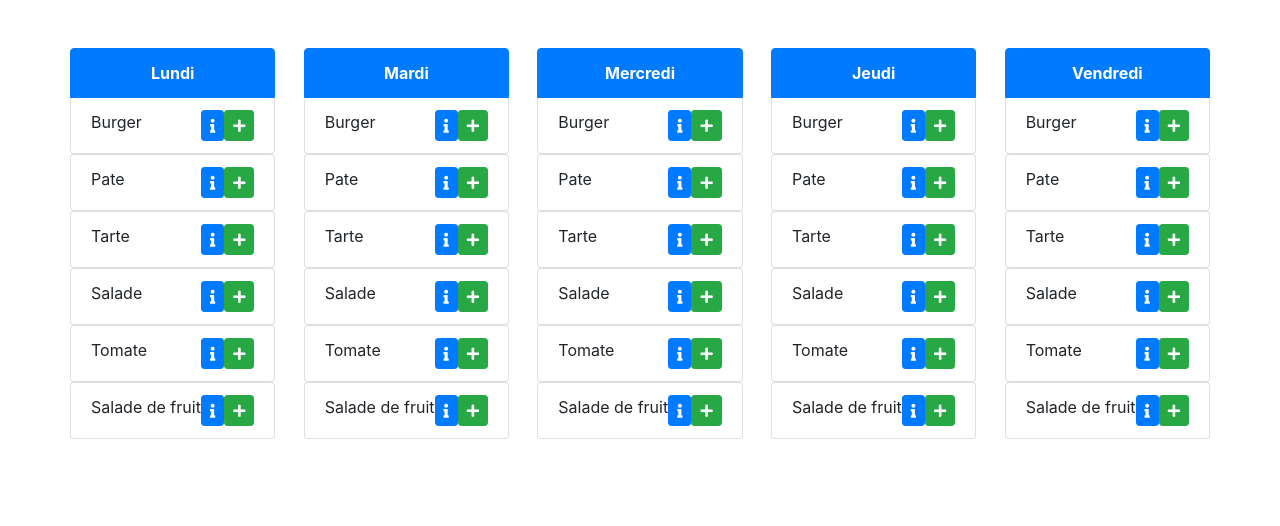
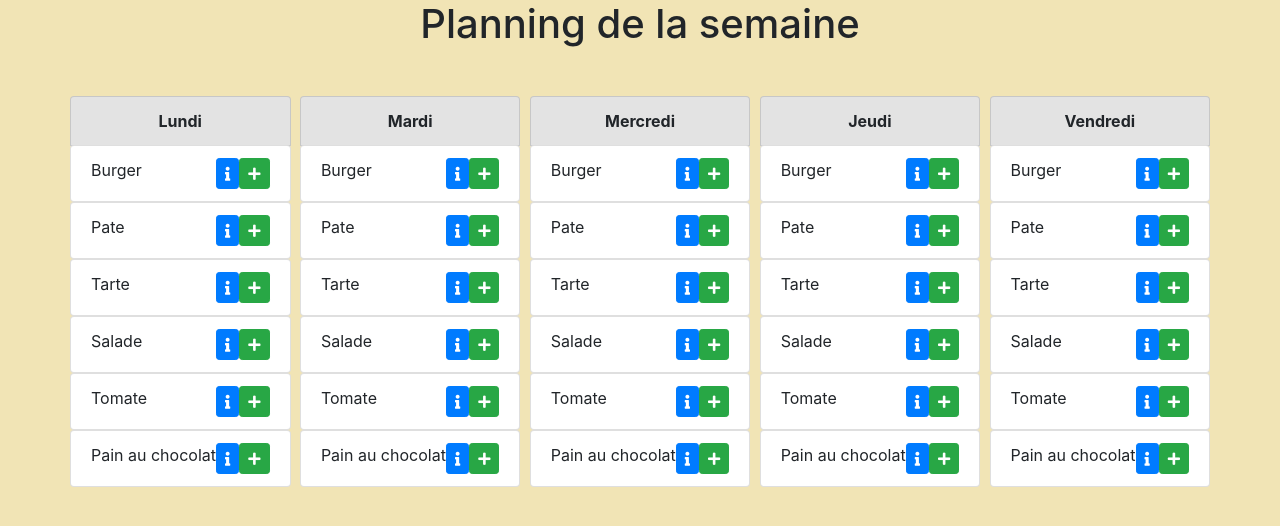
Before and after one commit to alexNMD/projet-cantine, an Angular app in the folder projet-cantine/: page / in a window 1280 px wide. Shown: the top 526 px of the page. Built offline with nearby package versions, Linux system fonts and the light colour scheme.

Commit message:
modif calendrier

```diff
--- a/projet-cantine/src/app/app.component.html
+++ b/projet-cantine/src/app/app.component.html
@@ -1,3 +1,4 @@
+<h1 class="text-center">Planning de la semaine</h1>
 <div class="container mt-5 ">
   <div class="row d-flex justify-content-between">
   <app-calendrier dayName="Lundi"></app-calendrier>
--- a/projet-cantine/src/app/app.module.ts
+++ b/projet-cantine/src/app/app.module.ts
@@ -16,7 +16,7 @@ import { PlatComponent } from './plat/plat.component';
         MonPremierComponent,
         AppareilComponent,
         CalendrierComponent,
-        PlatComponent
+        PlatComponent,
     ],
     imports: [
         BrowserModule,
--- a/projet-cantine/src/app/calendrier/calendrier.component.html
+++ b/projet-cantine/src/app/calendrier/calendrier.component.html
@@ -1,9 +1,9 @@
- <ul class="list-group">
-    <li class="text-center list-group-item active"><strong>{{ dayName }}</strong></li>
+<ul class="list-group">
+    <li class="text-center list-group-item li-title"><strong>{{ dayName }}</strong></li>
      <app-plat dishName="Burger"></app-plat>
      <app-plat dishName="Pate"></app-plat>
      <app-plat dishName="Tarte"></app-plat>
      <app-plat dishName="Salade"></app-plat>
      <app-plat dishName="Tomate"></app-plat>
-     <app-plat dishName="Salade de fruit"></app-plat>
+     <app-plat dishName="Pain au chocolat"></app-plat>
   </ul>
--- a/projet-cantine/src/app/plat/plat.component.html
+++ b/projet-cantine/src/app/plat/plat.component.html
@@ -1,6 +1,5 @@
 <li class="list-group-item d-flex justify-content-between">
-  <span>{{dishName}}</span>
-    <div>
+  <span>{{dishName}}</span><div>
         <button type="button" class="btn btn-primary btn-sm"><i class="fas fa-info"></i></button>
         <button type="button" class="btn btn-success btn-sm"><i class="fas fa-plus"></i></button>
     </div>
--- a/projet-cantine/src/index.html
+++ b/projet-cantine/src/index.html
@@ -8,8 +8,11 @@
   <meta name="viewport" content="width=device-width, initial-scale=1">
   <link rel="icon" type="image/x-icon" href="favicon.ico">
   <link rel="stylesheet" href="https://use.fontawesome.com/releases/v5.3.1/css/all.css" integrity="sha384-mzrmE5qonljUremFsqc01SB46JvROS7bZs3IO2EmfFsd15uHvIt+Y8vEf7N7fWAU" crossorigin="anonymous">
+  <script src="https://code.jquery.com/jquery-3.2.1.slim.min.js" integrity="sha384-KJ3o2DKtIkvYIK3UENzmM7KCkRr/rE9/Qpg6aAZGJwFDMVNA/GpGFF93hXpG5KkN" crossorigin="anonymous"></script>
+  <script src="https://cdnjs.cloudflare.com/ajax/libs/popper.js/1.12.9/umd/popper.min.js" integrity="sha384-ApNbgh9B+Y1QKtv3Rn7W3mgPxhU9K/ScQsAP7hUibX39j7fakFPskvXusvfa0b4Q" crossorigin="anonymous"></script>
+  <script src="https://maxcdn.bootstrapcdn.com/bootstrap/4.0.0/js/bootstrap.min.js" integrity="sha384-JZR6Spejh4U02d8jOt6vLEHfe/JQGiRRSQQxSfFWpi1MquVdAyjUar5+76PVCmYl" crossorigin="anonymous"></script>
 </head>
-<body>
+<body class="bodyColor">
   <app-root></app-root>
 </body>
 </html>
--- a/projet-cantine/src/styles.css
+++ b/projet-cantine/src/styles.css
@@ -1 +1,7 @@
 /* You can add global styles to this file, and also import other style files */
+.bodyColor {
+    background-color: #F1E4B5;
+}
+.li-title {
+    background-color: #e3e3e3;
+}
```
Also changed, not shown: projet-cantine/src/assets/images/plat.jpg (added).
